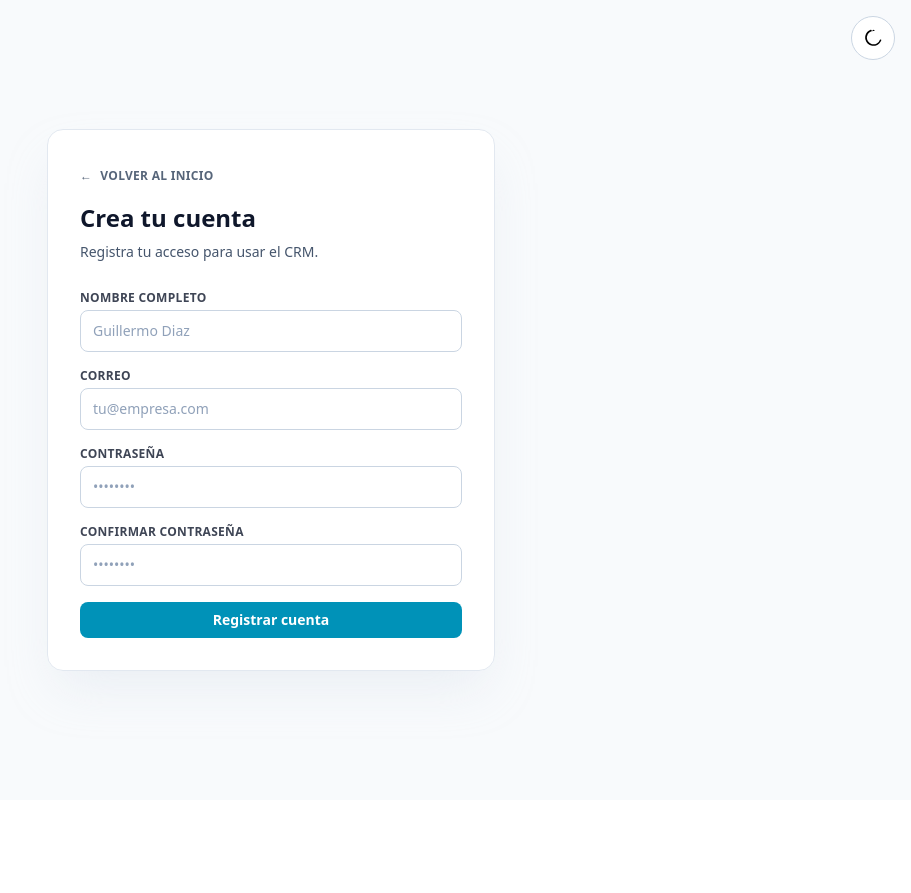
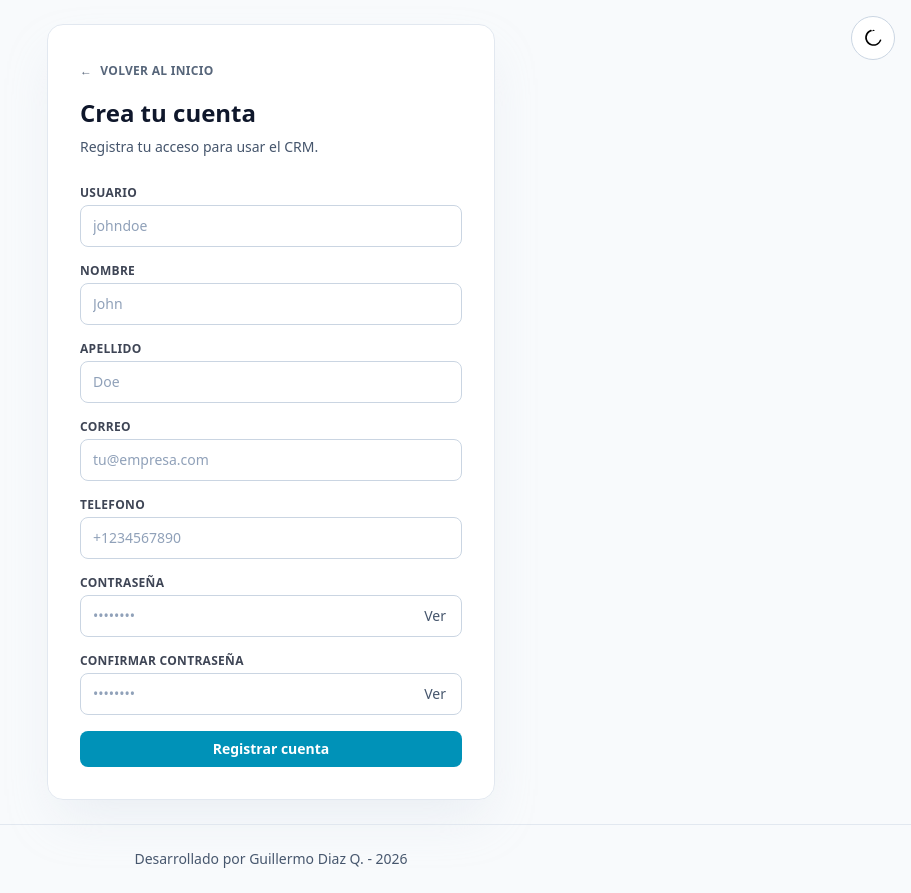
Before and after one commit to gdiazq/crm-frontend, a Vue app: page /register in a window 1280 px wide. Shown: the whole page, without its empty margins (369-1280 px from the left). Before the commit the page ends 800 px from the top, so only its background shows below. Built offline with nearby package versions, Linux system fonts and the light colour scheme; no server answers; the HTML template or start-up script is replaced by a standard one; what vue-tippy would draw is missing.

Commit message:
se agrega registro y se componentiza el input para el password component y actualiza login para un patron

```diff
--- a/src/components/index.ts
+++ b/src/components/index.ts
@@ -6,6 +6,7 @@ import HeroHeader from './frontpage/HeroHeader.vue'
 import KpiPanel from './frontpage/KpiPanel.vue'
 import ButtonComponent from './ui/button/ButtonComponent.vue'
 import InputComponent from './ui/input/InputComponent.vue'
+import PasswordInputComponent from './ui/input/PasswordInputComponent.vue'
 import SelectComponent from './ui/select/SelectComponent.vue'
 
 export {
@@ -17,5 +18,6 @@ export {
   KpiPanel,
   ButtonComponent,
   InputComponent,
+  PasswordInputComponent,
   SelectComponent,
 }
--- /dev/null
+++ b/src/components/ui/input/PasswordInputComponent.vue
@@ -0,0 +1,55 @@
+<script setup lang="ts">
+import { ref } from 'vue'
+
+withDefaults(
+  defineProps<{
+    isDark: boolean
+    label: string
+    placeholder?: string
+    required?: boolean
+    autocomplete?: string
+    minlength?: number
+  }>(),
+  {
+    placeholder: '',
+    required: false,
+  },
+)
+
+const modelValue = defineModel<string>({ default: '' })
+const showPassword = ref(false)
+
+const handleTogglePassword = () => {
+  showPassword.value = !showPassword.value
+}
+</script>
+
+<template>
+  <label class="block">
+    <span class="mb-1 block text-xs font-semibold uppercase tracking-wide opacity-80">{{ label }}</span>
+    <div class="relative">
+      <input
+        v-model="modelValue"
+        :type="showPassword ? 'text' : 'password'"
+        :required="required"
+        :autocomplete="autocomplete"
+        :minlength="minlength"
+        :placeholder="placeholder"
+        class="w-full rounded-lg border px-3 py-2.5 pr-11 text-sm outline-none transition focus-visible:ring-2 focus-visible:ring-cyan-400"
+        :class="
+          isDark
+            ? 'border-slate-700 bg-slate-900 text-slate-100 placeholder:text-slate-500 focus-visible:ring-offset-slate-950'
+            : 'border-slate-300 bg-white text-slate-900 placeholder:text-slate-400 focus-visible:ring-offset-slate-50'
+        "
+      />
+      <button
+        type="button"
+        class="absolute inset-y-0 right-2 my-auto h-8 rounded-md px-2 text-sm"
+        :class="isDark ? 'text-slate-300 hover:text-cyan-300' : 'text-slate-600 hover:text-cyan-700'"
+        @click="handleTogglePassword"
+      >
+        {{ showPassword ? 'Ocultar' : 'Ver' }}
+      </button>
+    </div>
+  </label>
+</template>
--- a/src/interfaces/auth/auth.interface.ts
+++ b/src/interfaces/auth/auth.interface.ts
@@ -13,9 +13,12 @@ export interface AuthLoginPayload {
 }
 
 export interface AuthRegisterPayload {
-  fullName: string
+  username: string
   email: string
   password: string
+  firstName: string
+  lastName: string
+  phoneNumber: string
 }
 
 export interface AuthLoginResponse {
--- a/src/views/public/LoginView.vue
+++ b/src/views/public/LoginView.vue
@@ -3,41 +3,59 @@ import { onMounted } from 'vue'
 import { useRouter } from 'vue-router'
 import { computed, ref } from 'vue'
 import { storeToRefs } from 'pinia'
-import { ButtonComponent, FooterComponent, InputComponent, ThemeToggle } from '@/components'
+import { ButtonComponent, FooterComponent, InputComponent, PasswordInputComponent, ThemeToggle } from '@/components'
 import { useStoreAuth, useStoreTheme } from '@/stores'
 
 const router = useRouter()
 const storeAuth = useStoreAuth()
 const storeTheme = useStoreTheme()
 const { isDark } = storeToRefs(storeTheme)
-const email = ref('')
-const password = ref('')
+const form = ref({
+  email: '',
+  password: '',
+})
 const remindMe = ref(false)
-const showPassword = ref(false)
 
 const controlIsValidForm = computed(() => {
-  return Boolean(email.value && password.value)
+  return Object.values(form.value).every((value) => Boolean(value))
 })
 
 const controlLoginAlert = computed(() => {
   return storeAuth.loginError
 })
 
-const handleLogin = async () => {
-  if (!controlIsValidForm.value) {
+const handleEmailValue = (value: string) => {
+  form.value.email = value
+}
+
+const handlePasswordValue = (value: string) => {
+  form.value.password = value
+}
+
+const handleMessageAlert = (message?: string) => {
   storeAuth.loginError = true
   storeAuth.messageAlert = {
     icon: 'fa-solid fa-triangle-exclamation',
     variant: 'error',
-      message: 'Debes completar usuario y contraseña.',
+    message: message || 'Debes completar usuario y contraseña.',
   }
+}
+
+const submitForm = async () => {
+  if (!controlIsValidForm.value) {
+    handleMessageAlert()
     return
   }
 
-  const success = await storeAuth.login({ email: email.value, password: password.value })
+  const success = await storeAuth.login(form.value)
+  if (!success) {
+    handleMessageAlert(storeAuth.messageAlert.message || 'Usuario o contraseña incorrectos.')
+    return
+  }
+
   if (success) {
     if (remindMe.value) {
-      localStorage.setItem('rememberEmail', email.value)
+      localStorage.setItem('rememberEmail', form.value.email)
     } else {
       localStorage.removeItem('rememberEmail')
     }
@@ -67,7 +85,7 @@ onMounted(() => {
   storeTheme.initTheme()
   const rememberedEmail = localStorage.getItem('rememberEmail')
   if (rememberedEmail) {
-    email.value = rememberedEmail
+    handleEmailValue(rememberedEmail)
     remindMe.value = true
   }
 })
@@ -111,7 +129,7 @@ onMounted(() => {
           </p>
         </div>
 
-        <form class="mt-7 space-y-4" @submit.prevent="handleLogin">
+        <form class="mt-7 space-y-4" @submit.prevent="submitForm">
           <div
             v-if="controlLoginAlert"
             class="rounded-lg border px-3 py-2 text-sm"
@@ -121,42 +139,26 @@ onMounted(() => {
           </div>
 
           <InputComponent
-            v-model.trim="email"
+            v-model.trim="form.email"
             :is-dark="isDark"
             label="Correo electrónico"
             type="text"
             autocomplete="username"
             placeholder="usuario o correo"
+            @update:model-value="handleEmailValue"
             required
           />
 
-          <label class="block">
-            <span class="mb-1 block text-xs font-semibold uppercase tracking-wide opacity-80">Contraseña</span>
-            <div class="relative">
-              <input
-                v-model="password"
-                :type="showPassword ? 'text' : 'password'"
-                required
-                minlength="6"
+          <PasswordInputComponent
+            v-model="form.password"
+            :is-dark="isDark"
+            label="Contraseña"
+            :minlength="6"
             autocomplete="current-password"
             placeholder="••••••••"
-                class="w-full rounded-lg border px-3 py-2.5 pr-11 text-sm outline-none transition focus-visible:ring-2 focus-visible:ring-cyan-400"
-                :class="
-                  isDark
-                    ? 'border-slate-700 bg-slate-900 text-slate-100 placeholder:text-slate-500 focus-visible:ring-offset-slate-950'
-                    : 'border-slate-300 bg-white text-slate-900 placeholder:text-slate-400 focus-visible:ring-offset-slate-50'
-                "
+            required
+            @update:model-value="handlePasswordValue"
           />
-              <button
-                type="button"
-                class="absolute inset-y-0 right-2 my-auto h-8 rounded-md px-2 text-sm"
-                :class="isDark ? 'text-slate-300 hover:text-cyan-300' : 'text-slate-600 hover:text-cyan-700'"
-                @click="showPassword = !showPassword"
-              >
-                {{ showPassword ? 'Ocultar' : 'Ver' }}
-              </button>
-            </div>
-          </label>
 
           <div class="flex items-center justify-between text-sm">
             <label class="inline-flex items-center gap-2">
--- a/src/views/public/RegisterView.vue
+++ b/src/views/public/RegisterView.vue
@@ -1,8 +1,9 @@
 <script setup lang="ts">
 import { onMounted, ref } from 'vue'
+import { computed } from 'vue'
 import { useRouter } from 'vue-router'
 import { storeToRefs } from 'pinia'
-import { ButtonComponent, InputComponent, ThemeToggle } from '@/components'
+import { ButtonComponent, FooterComponent, InputComponent, PasswordInputComponent, ThemeToggle } from '@/components'
 import { useStoreAuth, useStoreTheme } from '@/stores'
 
 const router = useRouter()
@@ -11,17 +12,75 @@ const storeTheme = useStoreTheme()
 const { isDark } = storeToRefs(storeTheme)
 const { errorMessage, registerSubmitting } = storeToRefs(storeAuth)
 
-const fullName = ref('')
-const email = ref('')
-const password = ref('')
-const confirmPassword = ref('')
+const form = ref({
+  username: '',
+  firstName: '',
+  lastName: '',
+  phoneNumber: '',
+  email: '',
+  password: '',
+  confirmPassword: '',
+})
 
-const handleRegister = async () => {
-  if (!fullName.value || !email.value || !password.value || password.value !== confirmPassword.value) return
+const controlIsValidForm = computed(() => {
+  const { confirmPassword, ...payload } = form.value
+  return Object.values(payload).every((value) => Boolean(value))
+})
+
+const controlPasswordMismatch = computed(() => {
+  return form.value.confirmPassword.length > 0 && form.value.password !== form.value.confirmPassword
+})
+
+const handleUsernameValue = (value: string) => {
+  form.value.username = value
+}
+
+const handleFirstNameValue = (value: string) => {
+  form.value.firstName = value
+}
+
+const handleLastNameValue = (value: string) => {
+  form.value.lastName = value
+}
+
+const handlePhoneNumberValue = (value: string) => {
+  form.value.phoneNumber = value
+}
+
+const handleEmailValue = (value: string) => {
+  form.value.email = value
+}
+
+const handlePasswordValue = (value: string) => {
+  form.value.password = value
+}
+
+const handleConfirmPasswordValue = (value: string) => {
+  form.value.confirmPassword = value
+}
+
+const handleMessageAlert = (message: string) => {
+  errorMessage.value = message
+}
+
+const submitForm = async () => {
+  if (!controlIsValidForm.value) {
+    handleMessageAlert('Debes completar todos los campos obligatorios.')
+    return
+  }
+
+  if (controlPasswordMismatch.value) {
+    handleMessageAlert('Las contraseñas no coinciden.')
+    return
+  }
+
   const success = await storeAuth.register({
-    fullName: fullName.value,
-    email: email.value,
-    password: password.value,
+    username: form.value.username,
+    email: form.value.email,
+    password: form.value.password,
+    firstName: form.value.firstName,
+    lastName: form.value.lastName,
+    phoneNumber: form.value.phoneNumber,
   })
   if (success) {
     await router.push({ name: 'Dashboard' })
@@ -35,7 +94,7 @@ onMounted(() => {
 
 <template>
   <main
-    class="relative flex min-h-screen items-center justify-center overflow-hidden p-6 transition-colors"
+    class="relative flex min-h-screen flex-col overflow-hidden transition-colors"
     :class="isDark ? 'bg-slate-950 text-slate-100' : 'bg-slate-50 text-slate-900'"
   >
     <div class="fixed right-4 top-4 z-50">
@@ -50,6 +109,7 @@ onMounted(() => {
       "
     ></div>
 
+    <section class="flex flex-1 items-center justify-center p-6">
       <section
         class="w-full max-w-md rounded-2xl border p-8 shadow-2xl backdrop-blur"
         :class="isDark ? 'border-white/10 bg-slate-900/75' : 'border-slate-200 bg-white/90 shadow-slate-200/70'"
@@ -67,56 +127,91 @@ onMounted(() => {
           Registra tu acceso para usar el CRM.
         </p>
 
-      <form class="mt-7 space-y-4" @submit.prevent="handleRegister">
+        <form class="mt-7 space-y-4" @submit.prevent="submitForm">
         <InputComponent
-          v-model.trim="fullName"
+          v-model.trim="form.username"
           :is-dark="isDark"
-          label="Nombre completo"
+          label="Usuario"
           type="text"
-          autocomplete="name"
-          placeholder="Guillermo Diaz"
+          autocomplete="username"
+          placeholder="johndoe"
+          @update:model-value="handleUsernameValue"
           required
         />
         <InputComponent
-          v-model.trim="email"
+          v-model.trim="form.firstName"
+          :is-dark="isDark"
+          label="Nombre"
+          type="text"
+          autocomplete="given-name"
+          placeholder="John"
+          @update:model-value="handleFirstNameValue"
+          required
+        />
+        <InputComponent
+          v-model.trim="form.lastName"
+          :is-dark="isDark"
+          label="Apellido"
+          type="text"
+          autocomplete="family-name"
+          placeholder="Doe"
+          @update:model-value="handleLastNameValue"
+          required
+        />
+        <InputComponent
+          v-model.trim="form.email"
           :is-dark="isDark"
           label="Correo"
           type="email"
           autocomplete="email"
           placeholder="tu@empresa.com"
+          @update:model-value="handleEmailValue"
           required
         />
         <InputComponent
-          v-model="password"
+          v-model.trim="form.phoneNumber"
+          :is-dark="isDark"
+          label="Telefono"
+          type="tel"
+          autocomplete="tel"
+          placeholder="+1234567890"
+          @update:model-value="handlePhoneNumberValue"
+          required
+        />
+        <PasswordInputComponent
+          v-model="form.password"
           :is-dark="isDark"
           label="Contraseña"
-          type="password"
+          :minlength="6"
           autocomplete="new-password"
           placeholder="••••••••"
-          :minlength="6"
           required
+          @update:model-value="handlePasswordValue"
         />
-        <InputComponent
-          v-model="confirmPassword"
+
+        <PasswordInputComponent
+          v-model="form.confirmPassword"
           :is-dark="isDark"
           label="Confirmar contraseña"
-          type="password"
+          :minlength="6"
           autocomplete="new-password"
           placeholder="••••••••"
-          :minlength="6"
           required
+          @update:model-value="handleConfirmPasswordValue"
         />
 
           <ButtonComponent :is-dark="isDark" type="submit" variant="solid" :full-width="true">
             {{ registerSubmitting ? 'Registrando...' : 'Registrar cuenta' }}
           </ButtonComponent>
         </form>
-      <p v-if="password !== confirmPassword && confirmPassword.length > 0" class="mt-3 text-sm text-rose-400">
+        <p v-if="controlPasswordMismatch" class="mt-3 text-sm text-rose-400">
           Las contraseñas no coinciden.
         </p>
         <p v-else-if="errorMessage" class="mt-3 text-sm text-rose-400">
           {{ errorMessage }}
         </p>
       </section>
+    </section>
+    <FooterComponent :is-dark="isDark" />
   </main>
 </template>
```
Also changed, not shown: src/stores/auth.store.ts (+4 -4 lines). Lines whose indentation alone changed are shown as unchanged.
